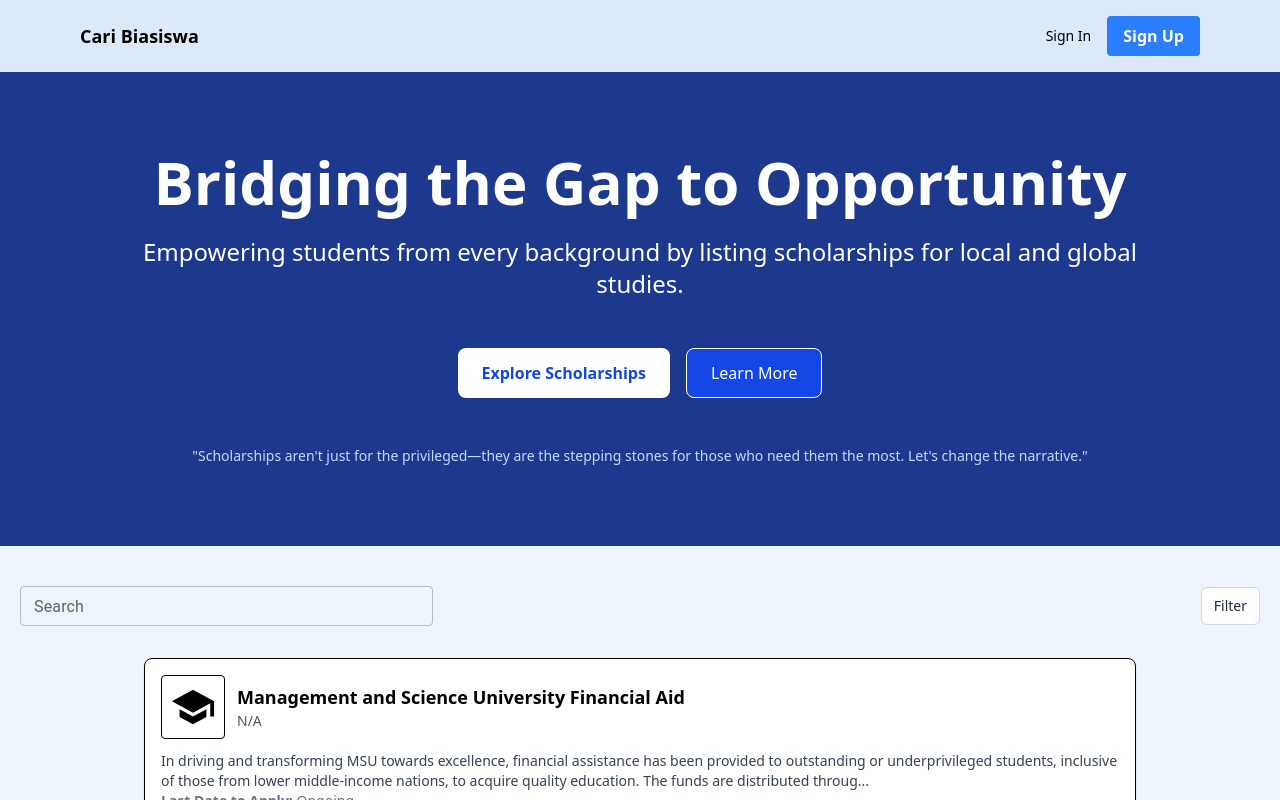
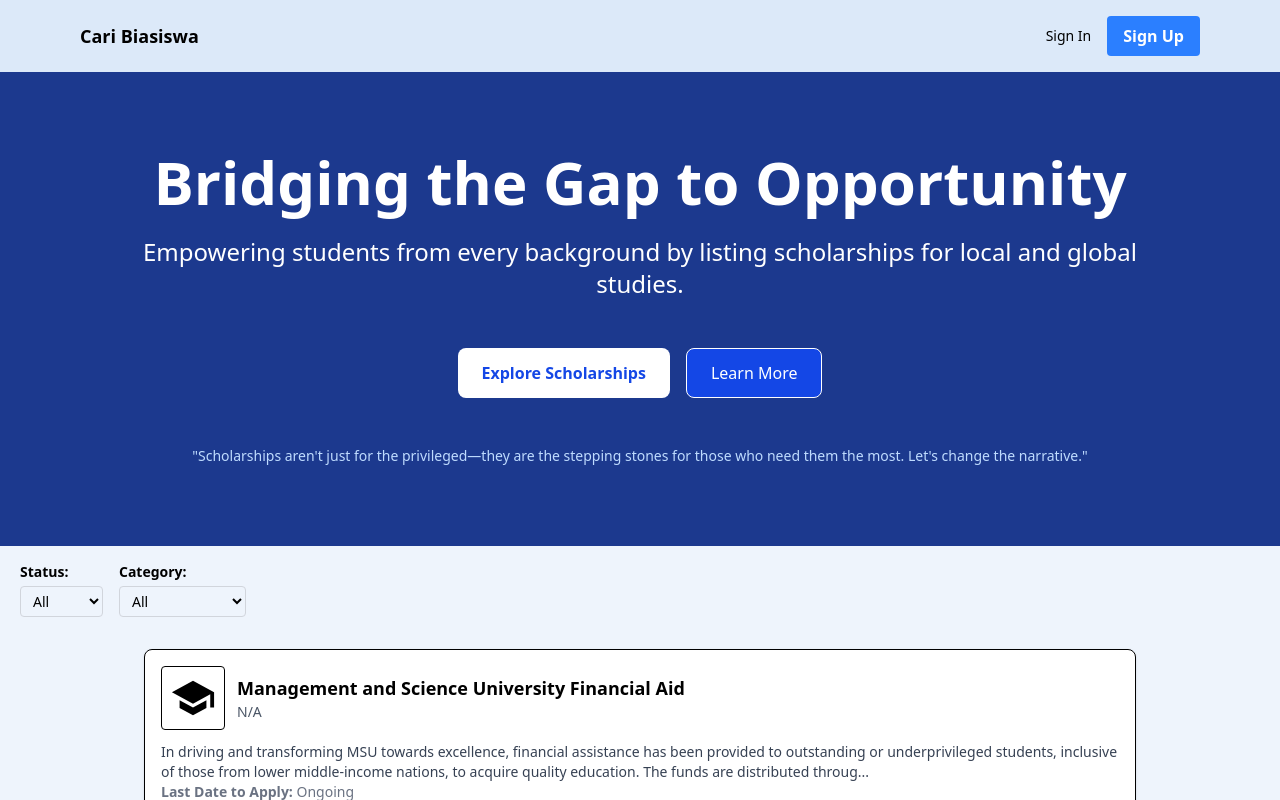
Before and after one commit to irfanzainudin/caribiasiswa, a React (Vite) app in the folder frontend/: page / in a window 1280 px wide. Shown: the top 800 px of the page. Built offline with nearby package versions, Linux system fonts and the light colour scheme.

Commit message:
wip/update filter function

```diff
--- a/frontend/src/App.tsx
+++ b/frontend/src/App.tsx
@@ -1,9 +1,34 @@
+import { useState } from "react";
 import Header from "./components/Header";
 import HeroSection from "./components/HeroSection";
-import Searchbar from "./components/Searchbar";
 import List from "./components/List";
 
+import { scholarships } from "./constants/data";
+import { Scholarship } from "./constants/data"; // Import the type
+
+
 function App() {
+
+  const [filter, setFilter] = useState<{ status: string; category: string }>({
+    status: "",
+    category: "",
+  });
+
+  const filteredScholarships = scholarships.filter((scholarship) => {
+    const matchesStatus =
+      !filter.status || scholarship.status === filter.status;
+
+    const matchesCategory =
+      !filter.category || scholarship.categories.includes(filter.category);
+
+    return matchesStatus && matchesCategory;
+  });
+
+  const handleFilterChange = (type: "status" | "category", value: string) => {
+  setFilter((prev) => ({ ...prev, [type]: value }));
+};
+
+
 return (
   <div className="w-full">
     {/* Header */}
@@ -12,18 +37,45 @@ function App() {
     {/* Hero Section */}
     <HeroSection />
 
-      {/* Searchbar and Filter Button */}
-      <div className="flex flex-col sm:flex-row items-center justify-between gap-4 px-5 mt-10">
-        <Searchbar />
-        <button className="bg-white text-gray-800 border border-gray-300 px-3 py-2 rounded-md hover:bg-gray-100 text-sm w-full sm:w-auto">
-          Filter
-        </button>
+
+
+    {/* Filter UI */}
+    <div className="flex flex-col sm:flex-row gap-4 mt-4 px-5">
+      {/* Status Filter */}
+      <div>
+        <label className="block text-sm font-semibold">Status:</label>
+        <select
+          className="mt-1 block w-full border border-gray-300 rounded px-2 py-1 text-sm"
+          onChange={(e) => handleFilterChange("status", e.target.value)}
+          value={filter.status}
+        >
+          <option value="">All</option>
+          <option value="Open">Open</option>
+          <option value="Closed">Closed</option>
+        </select>
+      </div>
+
+      {/* Category Filter */}
+      <div>
+        <label className="block text-sm font-semibold">Category:</label>
+        <select
+          className="mt-1 block w-full border border-gray-300 rounded px-2 py-1 text-sm"
+          onChange={(e) => handleFilterChange("category", e.target.value)}
+          value={filter.category}
+        >
+          <option value="">All</option>
+          <option value="Study Local">Study Local</option>
+          <option value="Postgraduate">Postgraduate</option>
+          <option value="Engineering">Engineering</option>
+        </select>
+      </div>
     </div>
 
     {/* Scholarship List */}
-      <List />
+    <List scholarships={filteredScholarships} />
   </div>
 );
+
 }
 
 export default App;
--- /dev/null
+++ b/frontend/src/assets/components/Header.tsx
@@ -0,0 +1,8 @@
+
+const Header = () => {
+  return (
+    <div className="mt-8 flex flex-col gap-4 text-center">CariBiasiswa</div>
+  )
+}
+
+export default Header
--- a/frontend/src/components/Header.tsx
+++ b/frontend/src/components/Header.tsx
@@ -1,4 +1,4 @@
-import React, { useState } from "react";
+import { useState } from "react";
 
 const Header = () => {
   const [menuOpen, setMenuOpen] = useState(false);
--- a/frontend/src/components/HeroSection.tsx
+++ b/frontend/src/components/HeroSection.tsx
@@ -1,4 +1,3 @@
-import React from "react";
 
 const HeroSection = () => {
   return (
--- a/frontend/src/constants/data.tsx
+++ b/frontend/src/constants/data.tsx
@@ -1,6 +1,17 @@
+export type Scholarship = {
+    deadline: string;
+    sponsor: string;
+    status: "Open" | "Closed";
+    description: string;
+    websiteUrl: string;
+    title: string;
+    categories: string[];
+  };
+
+
 export const scholarships = [
     {
-        "deadline": "Ongoing", "sponsor": "N/A", "status": "Open",
+        "deadline": "Ongoing", "sponsor": "N/A", "status": "Closed",
         "description": "In driving and transforming MSU towards excellence, financial assistance has been provided to outstanding or underprivileged students, inclusive of those from lower middle-income nations, to acquire quality education. The funds are distributed throug...",
         "websiteUrl": "https://studymalaysia.com/scholarships/management-and-science-university-financial-aid",
         "title": "Management and Science University Financial Aid", "categories": ["Study Local", "Postgraduate", "Engineering"]
--- a/frontend/src/index.css
+++ b/frontend/src/index.css
@@ -1,7 +1,6 @@
 @import "tailwindcss";
 
-
-@theme {
+:root {
   --main-bg: #EEF4FC; /* Custom background color */
 }
 
```
Also changed, not shown: frontend/src/components/List.tsx (+3 -27 lines). Lines whose indentation alone changed are shown as unchanged.
